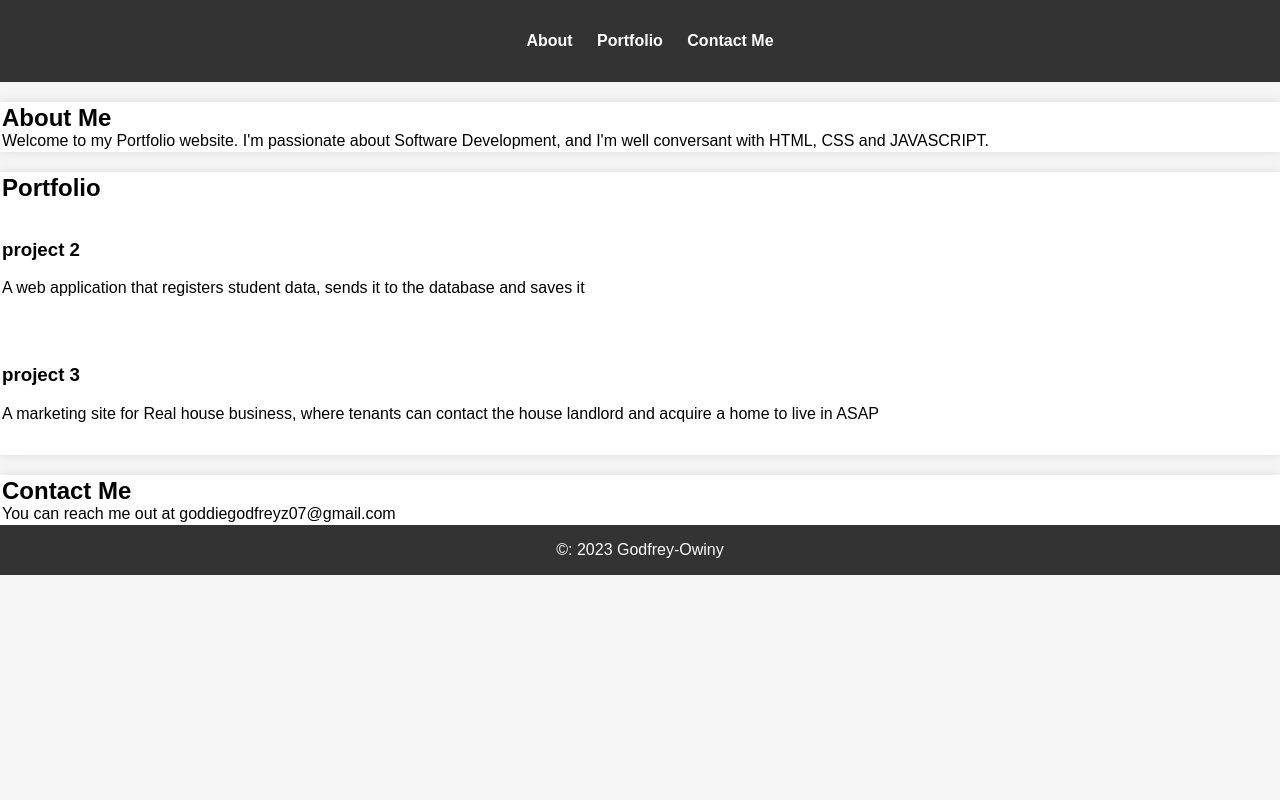
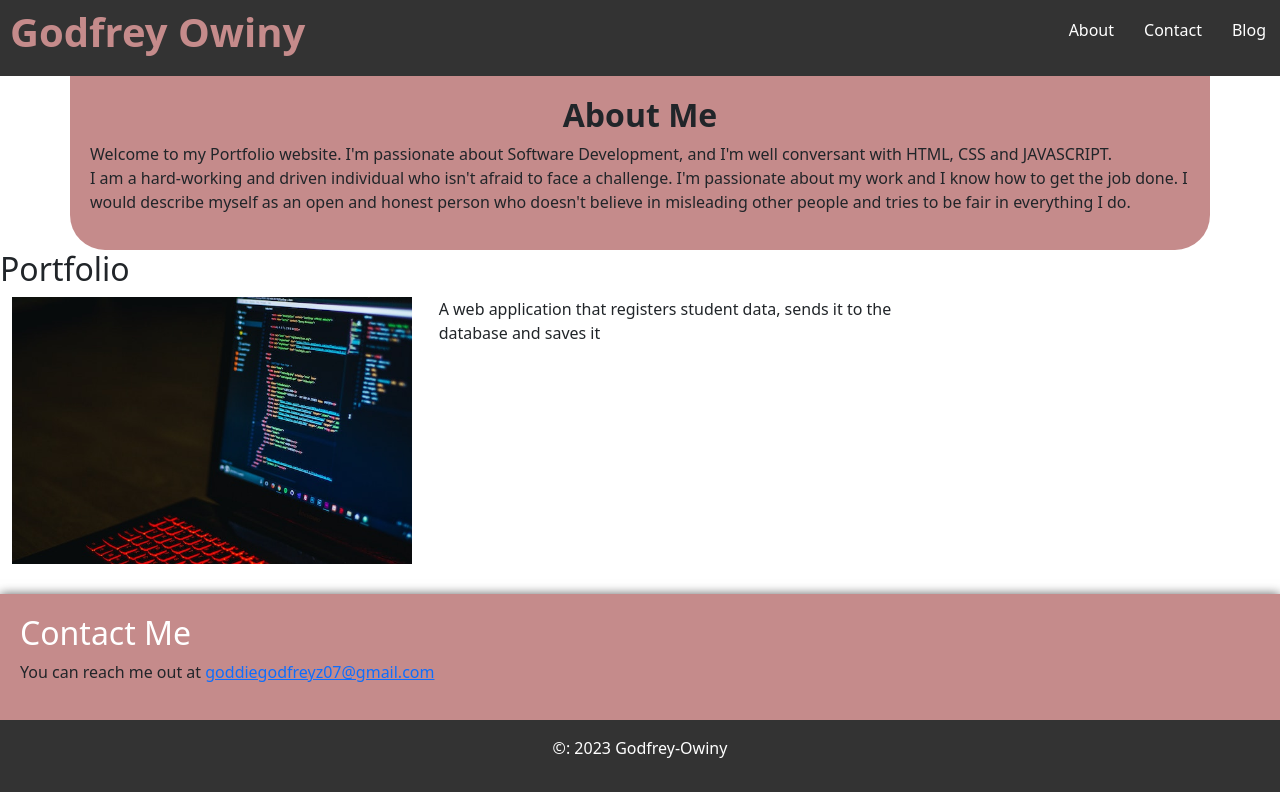
Before and after one commit to Goddie-Owiny/My-Portfolio, a plain HTML site: page index.html in a window 1280 px wide. Drawn offline with nearby package versions, Linux system fonts and the light colour scheme.

Commit message:
header of the portfolio

```diff
--- a/index.html
+++ b/index.html
@@ -5,44 +5,53 @@
     <meta name="viewport" content="width=device-width, initial-scale=1.0">
     <title>Godfrey Owiny - Portfolio</title>
     <link rel="stylesheet" href="/style.css">
+    <link href="https://cdn.jsdelivr.net/npm/bootstrap@5.3.1/dist/css/bootstrap.min.css" rel="stylesheet" integrity="sha384-4bw+/aepP/YC94hEpVNVgiZdgIC5+VKNBQNGCHeKRQN+PtmoHDEXuppvnDJzQIu9" crossorigin="anonymous">
+
 </head>
 <body>
-    <header>
     <nav>
+        <h1 class="name-logo">Godfrey Owiny</h1>
+        <!-- <img class="dp" src="/src/images/IMG-20230507-WA0000.jpg" alt=""> -->
         <ul>
+            <li><a href="#blog">Blog</a></li>
+            <li><a href="#contact">Contact</a></li>
             <li><a href="#about">About</a></li>
-                <li><a href="#portfolio">Portfolio</a></li>
-                <li><a href="#contact">Contact Me</a></li>
+            <!-- <li><a href="about.asp">About</a></li> -->
         </ul>
     </nav>
-    </header>
 
-    <section id="about">
-        <h2>About Me</h2>
-        <p>Welcome to my Portfolio website. I'm passionate about Software Development, and I'm well conversant with HTML, CSS and JAVASCRIPT.</p>
-    </section>
+    <div class="container" id="about">
+        <h2 class="heading">About Me</h2>
+        <p>Welcome to my Portfolio website. I'm passionate about Software Development, and I'm well conversant with HTML, CSS and JAVASCRIPT. <br>
+        I am a hard-working and driven individual who isn't afraid to face a challenge. I'm passionate about my work and I know how to get the job done. I would describe myself as an open and honest person who doesn't believe in misleading other people and tries to be fair in everything I do.</p>
+    </div>
 
-    <section id="portfolio">
     <h2>Portfolio</h2>
+    <div class="container-fluid">
         <div class="project">
-            <img src="project 1" alt="">
-
-            <h3>project 2</h3>
+            <div class="row">
+                <div class="col-md-4">
+                   <img src="/src/images/pexels-danny-meneses-943096(1).jpg" alt="">
+                </div>
+                <div class="col-md-5">
                    <p>A web application that registers student data, sends it to the database and saves it</p>
                 </div>
+            </div>
 
-        <div class="project">
+        </div>
+
+        <!-- <div class="project">
             <img src="project 1" alt="">
 
             <h3>project 3</h3>
             <p>A marketing site for Real house business, where tenants can contact the house landlord and acquire a home to live in ASAP</p>
 
+        </div> -->
     </div>
-    </section>
 
     <section id="contact">
         <h2>Contact Me</h2>
-        <p>You can reach me out at goddiegodfreyz07@gmail.com</p>
+        <p>You can reach me out at <a href="https://accounts.google.com/AccountChooser/signinchooser?service=CPanel&theme=glif&flowName=GlifWebSignIn&flowEntry=AccountChooser" target="_blank" rel="noopener noreferrer">goddiegodfreyz07@gmail.com</a> </p>
     </section>
 
     <footer>
--- a/style.css
+++ b/style.css
@@ -1,4 +1,4 @@
-body, h1,h2, p {
+body, h1, h2, p {
     margin: 0;
     padding: 0;
 }
@@ -9,38 +9,82 @@ body{
 
 }
 
-header{
+
+
+section h2 {
+    color: white;
+}
+
+nav{
     background-color: #333;
     color: #fff;
     text-align: center;
-    padding: 1rem 0;
+    padding: 0.5rem 0;
 
 }
 
-nav ul{
-    list-style-type: none;
+.dp{
+    width: 50px;
+    height: 50px;
+    border: 1px solid #c58b8b;
+    border-radius: 50%;
 }
 
-nav ul li {
-    display: inline;
-    margin-right: 20px;
 
+
+.name-logo{
+    float: left;
+    padding-left: 10px;
+    color: #c58b8b;
+    font-weight: bolder;
+    font-size: 40px;
 }
 
-nav a {
+
+
+ul {
+    list-style-type: none;
+    margin: 0;
+    padding: 0;
+    overflow: hidden;
+    background-color: #333;
+  }
+
+  li {
+    float: right;
+  }
+
+  li a {
+    display: block;
+    color: white;
+    text-align: center;
+    padding: 10px 14px 10px 16px;
     text-decoration: none;
-    color:#fff;
+  }
+
+  li a:hover {
+    background-color: #c58b8b;
+  }
+
+  #about {
+    align-content: end;
+    padding: 20px;
+    background-color: #c58b8b;
+    border-radius: 0 0 35px 35px;
+}
+
+  #about .heading{
+    text-align: center;
     font-weight: bold;
-
 }
 
 section {
     min-width: 800px;
     margin: 0 auto;
     padding: 2px;
-    background-color: #fff;
+    background-color: #c58b8b;
     margin-top: 20px;
-    box-shadow: 0 0 10px rgba(0,0,0, 0.1);
+    box-shadow: 0 0 10px rgba(0, 0, 0, 0.61);
 }
 
 .project {
@@ -50,7 +94,13 @@ section {
 
 .project img {
     max-width: 100%;
+    width: 400px;
 
+}
+
+#contact {
+    align-content: end;
+    padding: 20px;
 }
 
 footer {
```
Also changed, not shown: src/images/IMG-20230507-WA0000.jpg (added), src/images/pexels-danny-meneses-943096(1).jpg (added), 1 other file. Lines whose indentation alone changed are shown as unchanged.
